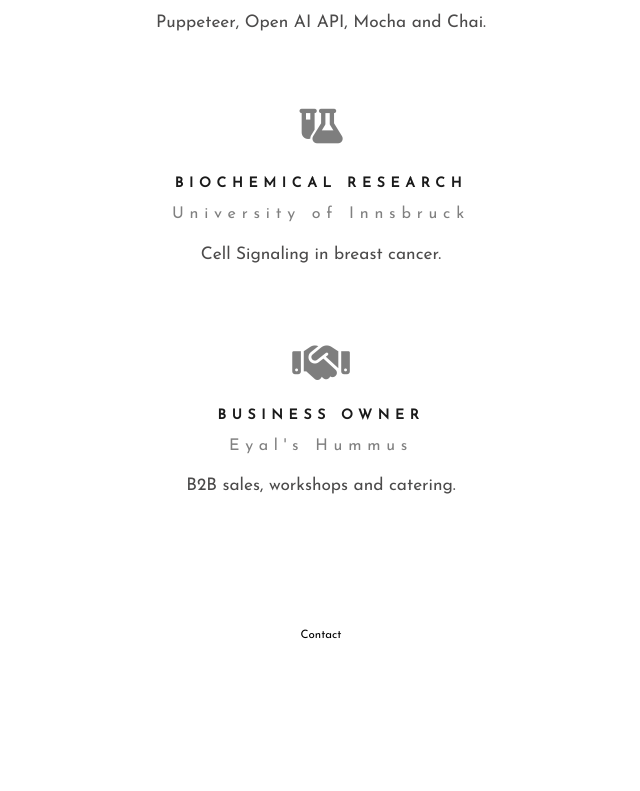
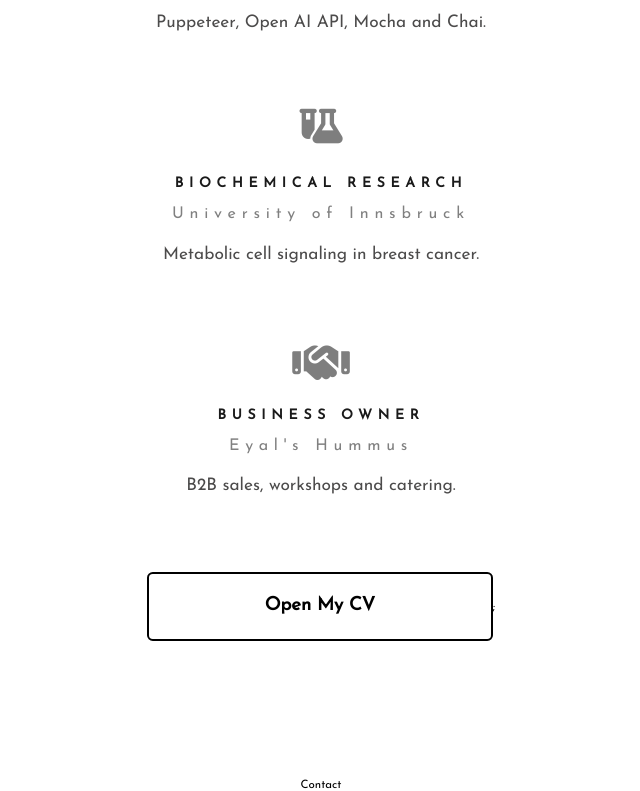
Before and after one commit to Eyal-donut/portfolio-website, a React (Vite) app: page / in a window 1280 px wide. Shown: the part 3400-4191 px from the top of the page, without its empty margins (319-959 px from the left). Before the commit the page ends 4041 px from the top, so only its background shows below. Built offline with nearby package versions, Linux system fonts and the light colour scheme; grey boxes are pictures that could not be loaded.

Commit message:
about-section-done

```diff
--- a/src/components/global components/Button/Button.module.css
+++ b/src/components/global components/Button/Button.module.css
@@ -10,7 +10,7 @@
   height: 6rem;
   border-radius: 0.5rem;
   cursor: pointer;
-  margin: 6rem;
+  margin: 6rem 0;
 }
 
 .btn:hover {
--- a/src/components/global components/Button/Button.tsx
+++ b/src/components/global components/Button/Button.tsx
@@ -4,12 +4,13 @@ import classes from "./Button.module.css";
 interface ButtonProps {
   text: string;
   buttonLink: string;
+  className?: string;
 }
 
-const Button: FC<ButtonProps> = ({ text, buttonLink }) => {
+const Button: FC<ButtonProps> = ({ text, buttonLink, className }) => {
   return (
     <a href={buttonLink} target="_blank">
-      <button className={classes.btn}>{text}</button>;
+      <button className={`${className} ${classes.btn}`}>{text}</button>;
     </a>
   );
 };
--- a/src/components/section-specific components/About/AboutSection/AboutSection.module.css
+++ b/src/components/section-specific components/About/AboutSection/AboutSection.module.css
@@ -1,3 +1,3 @@
-.techText{
-  margin-bottom: var(--under-text-margin);
+.btn{
+  margin-top: 1rem;
 }
--- a/src/components/section-specific components/About/AboutSection/AboutSection.tsx
+++ b/src/components/section-specific components/About/AboutSection/AboutSection.tsx
@@ -1,9 +1,10 @@
 import { FC } from "react";
 import { sectionIds } from "../../../../constants/constants";
-
+import Button from "../../../global components/Button/Button";
 import WhoIAm from "../WhoIAm/WhoIAm";
 import TechnologiesSubsection from "../TechnologiesSubsection/TechnologiesSubsection";
 import WorkExperience from "../WorkExperience/WorkExperience";
+import classes from './AboutSection.module.css'
 
 const About: FC = () => {
   return (
@@ -14,6 +15,11 @@ const About: FC = () => {
       <WhoIAm />
       <TechnologiesSubsection />
       <WorkExperience />
+      <Button
+        text="Open My CV"
+        buttonLink="/src/assets/Eyal Lila CV.pdf"
+        className={classes.btn}
+      />
     </section>
   );
 };
--- a/src/constants/constants.ts
+++ b/src/constants/constants.ts
@@ -86,7 +86,7 @@ export const jobInfos = [
     iconName: "flask-vial",
     size: 3,
     company: "University of Innsbruck",
-    jobDescription: "Cell Signaling in breast cancer.",
+    jobDescription: "Metabolic cell signaling in breast cancer.",
   },
   {
     jobTitle: "Business Owner",
```
Also changed, not shown: 1 other file (tests, documents, lock files or other folders).
